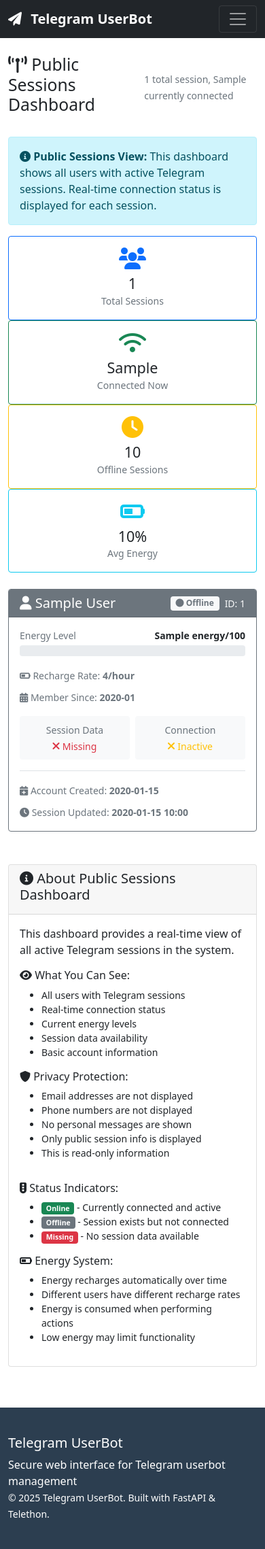
After one commit to adumbdinosaur/synth-bot, a FastAPI app: template templates/public_sessions_dashboard.html in a window 390 px wide. The commit adds this page. Shown: the whole page at 68% size. Run offline with FastAPI, Linux system fonts and the light colour scheme; the template is opened without the code that fills it: most values are stand-ins (such as "Sample title", 1, 10 or a date in 2020); parts of the project's set-up code (start-up, migrations or seed data) failed here and were passed over.

Commit message:
Add public sessions dashboard
- Add new /public/sessions route to display all active Telegram sessions
- Create comprehensive public dashboard template with real-time session status
- Add database methods for retrieving all active sessions
- Enhance navigation with Active Sessions link
- Implement privacy protection by hiding email/phone data
- Include energy tracking, connection status, and auto-refresh functionality
- Add summary statistics and responsive design
- No authentication required for public access

```diff
--- a/main.py
+++ b/main.py
@@ -922,6 +922,49 @@ async def public_dashboard(request: Request):
         )
 
 
+@app.get("/public/sessions", response_class=HTMLResponse)
+async def public_sessions_dashboard(request: Request):
+    """Public dashboard showing all active Telegram sessions."""
+    try:
+        db_manager = get_database_manager()
+
+        # Get all active sessions from database
+        active_sessions = await db_manager.get_all_active_sessions()
+
+        # Get connection status from telegram manager
+        telegram_manager = get_telegram_manager()
+        connected_users_info = await telegram_manager.get_connected_users()
+        connected_user_ids = {user["user_id"] for user in connected_users_info}
+
+        # Enhance session data with real-time connection status
+        for session in active_sessions:
+            session["is_connected"] = session["user_id"] in connected_user_ids
+
+        return templates.TemplateResponse(
+            "public_sessions_dashboard.html",
+            {
+                "request": request,
+                "sessions": active_sessions,
+                "total_sessions": len(active_sessions),
+                "connected_sessions": len(
+                    [s for s in active_sessions if s["is_connected"]]
+                ),
+            },
+        )
+    except Exception as e:
+        logger.error(f"Error loading public sessions dashboard: {e}")
+        return templates.TemplateResponse(
+            "public_sessions_dashboard.html",
+            {
+                "request": request,
+                "sessions": [],
+                "total_sessions": 0,
+                "connected_sessions": 0,
+                "error": "Failed to load public sessions dashboard",
+            },
+        )
+
+
 @app.post("/public/energy/{user_id}")
 async def public_set_energy(
     request: Request,
--- a/templates/base.html
+++ b/templates/base.html
@@ -81,6 +81,11 @@
                 <ul class="navbar-nav ms-auto">
                     <li class="nav-item">
                         <a class="nav-link" href="/">Home</a>
+                    </li>
+                    <li class="nav-item">
+                        <a class="nav-link" href="/public/sessions">
+                            <i class="fas fa-broadcast-tower me-1"></i>Active Sessions
+                        </a>
                     </li>
                     {% if user %}
                     <li class="nav-item">
--- /dev/null
+++ b/templates/public_sessions_dashboard.html
@@ -0,0 +1,264 @@
+{% extends "base.html" %}
+
+{% block title %}Public Sessions Dashboard{% endblock %}
+
+{% block content %}
+<div class="container mt-4">
+    <div class="row">
+        <div class="col-md-12">
+            <div class="d-flex justify-content-between align-items-center mb-4">
+                <h2><i class="fas fa-broadcast-tower"></i> Public Sessions Dashboard</h2>
+                <div class="text-muted">
+                    <small>{{ total_sessions }} total session{{ 's' if total_sessions != 1 else '' }}, {{
+                        connected_sessions }} currently connected</small>
+                </div>
+            </div>
+
+            {% if error %}
+            <div class="alert alert-danger">
+                <i class="fas fa-exclamation-triangle"></i> {{ error }}
+            </div>
+            {% endif %}
+
+            {% if not sessions %}
+            <div class="text-center py-5">
+                <i class="fas fa-satellite-dish fa-3x text-muted mb-3"></i>
+                <h4>No Active Sessions</h4>
+                <p class="text-muted">No users have active Telegram sessions at the moment.</p>
+            </div>
+            {% else %}
+            <div class="alert alert-info">
+                <i class="fas fa-info-circle"></i>
+                <strong>Public Sessions View:</strong> This dashboard shows all users with active Telegram sessions.
+                Real-time connection status is displayed for each session.
+            </div>
+
+            <!-- Summary Cards -->
+            <div class="row mb-4">
+                <div class="col-md-3">
+                    <div class="card border-primary">
+                        <div class="card-body text-center">
+                            <i class="fas fa-users fa-2x text-primary mb-2"></i>
+                            <h4 class="mb-0">{{ total_sessions }}</h4>
+                            <small class="text-muted">Total Sessions</small>
+                        </div>
+                    </div>
+                </div>
+                <div class="col-md-3">
+                    <div class="card border-success">
+                        <div class="card-body text-center">
+                            <i class="fas fa-wifi fa-2x text-success mb-2"></i>
+                            <h4 class="mb-0">{{ connected_sessions }}</h4>
+                            <small class="text-muted">Connected Now</small>
+                        </div>
+                    </div>
+                </div>
+                <div class="col-md-3">
+                    <div class="card border-warning">
+                        <div class="card-body text-center">
+                            <i class="fas fa-clock fa-2x text-warning mb-2"></i>
+                            <h4 class="mb-0">{{ total_sessions - connected_sessions }}</h4>
+                            <small class="text-muted">Offline Sessions</small>
+                        </div>
+                    </div>
+                </div>
+                <div class="col-md-3">
+                    <div class="card border-info">
+                        <div class="card-body text-center">
+                            <i class="fas fa-battery-half fa-2x text-info mb-2"></i>
+                            <h4 class="mb-0">
+                                {% set avg_energy = (sessions | sum(attribute='energy')) / sessions | length if sessions
+                                else 0 %}
+                                {{ "%.0f" | format(avg_energy) }}%
+                            </h4>
+                            <small class="text-muted">Avg Energy</small>
+                        </div>
+                    </div>
+                </div>
+            </div>
+
+            <!-- Sessions Grid -->
+            <div class="row">
+                {% for session in sessions %}
+                <div class="col-lg-6 col-xl-4 mb-4">
+                    <div
+                        class="card h-100 {% if session.is_connected %}border-success{% else %}border-secondary{% endif %}">
+                        <div
+                            class="card-header {% if session.is_connected %}bg-success{% else %}bg-secondary{% endif %} text-white d-flex justify-content-between align-items-center">
+                            <h5 class="mb-0">
+                                <i class="fas fa-user"></i> {{ session.display_name }}
+                            </h5>
+                            <div class="d-flex align-items-center">
+                                {% if session.is_connected %}
+                                <span class="badge bg-light text-success me-2">
+                                    <i class="fas fa-circle"></i> Online
+                                </span>
+                                {% else %}
+                                <span class="badge bg-light text-secondary me-2">
+                                    <i class="fas fa-circle"></i> Offline
+                                </span>
+                                {% endif %}
+                                <small class="text-light">ID: {{ session.user_id }}</small>
+                            </div>
+                        </div>
+                        <div class="card-body">
+                            <!-- Energy Level -->
+                            <div class="mb-3">
+                                <div class="d-flex justify-content-between align-items-center mb-1">
+                                    <small class="text-muted">Energy Level</small>
+                                    <small class="fw-bold">{{ session.energy }}/100</small>
+                                </div>
+                                <div class="progress">
+                                    <div class="progress-bar
+                                            {% if session.energy > 70 %}bg-success
+                                            {% elif session.energy > 30 %}bg-warning
+                                            {% else %}bg-danger{% endif %}" role="progressbar"
+                                        style="width: {{ session.energy }}%">
+                                    </div>
+                                </div>
+                            </div>
+
+                            <!-- Session Details -->
+                            <div class="row g-2 mb-3">
+                                <div class="col-12">
+                                    <small class="text-muted">
+                                        <i class="fas fa-battery-half"></i> Recharge Rate:
+                                        <span class="fw-bold">{{ session.energy_recharge_rate }}/hour</span>
+                                    </small>
+                                </div>
+                                <div class="col-12">
+                                    <small class="text-muted">
+                                        <i class="fas fa-calendar-alt"></i> Member Since:
+                                        <span class="fw-bold">{{ session.account_created[:7] if session.account_created
+                                            else 'Unknown' }}</span>
+                                    </small>
+                                </div>
+                            </div>
+
+                            <!-- Session Status -->
+                            <div class="row g-2">
+                                <div class="col-6">
+                                    <div class="text-center p-2 bg-light rounded">
+                                        <small class="text-muted">Session Data</small><br>
+                                        {% if session.has_session_data %}
+                                        <i class="fas fa-check text-success"></i>
+                                        <small class="text-success">Available</small>
+                                        {% else %}
+                                        <i class="fas fa-times text-danger"></i>
+                                        <small class="text-danger">Missing</small>
+                                        {% endif %}
+                                    </div>
+                                </div>
+                                <div class="col-6">
+                                    <div class="text-center p-2 bg-light rounded">
+                                        <small class="text-muted">Connection</small><br>
+                                        {% if session.is_connected %}
+                                        <i class="fas fa-wifi text-success"></i>
+                                        <small class="text-success">Active</small>
+                                        {% else %}
+                                        <i class="fas fa-times text-warning"></i>
+                                        <small class="text-warning">Inactive</small>
+                                        {% endif %}
+                                    </div>
+                                </div>
+                            </div>
+
+                            <!-- Timestamps -->
+                            <div class="mt-3 pt-3 border-top">
+                                <div class="row g-2">
+                                    <div class="col-12">
+                                        <small class="text-muted">
+                                            <i class="fas fa-calendar-plus"></i> Account Created:
+                                            <span class="fw-bold">{{ session.account_created[:10] if
+                                                session.account_created else 'Unknown' }}</span>
+                                        </small>
+                                    </div>
+                                    {% if session.session_last_updated %}
+                                    <div class="col-12">
+                                        <small class="text-muted">
+                                            <i class="fas fa-clock"></i> Session Updated:
+                                            <span class="fw-bold">{{ session.session_last_updated[:16] if
+                                                session.session_last_updated else 'Never' }}</span>
+                                        </small>
+                                    </div>
+                                    {% endif %}
+                                </div>
+                            </div>
+                        </div>
+                    </div>
+                </div>
+                {% endfor %}
+            </div>
+            {% endif %}
+
+            <!-- Information Section -->
+            <div class="row mt-4">
+                <div class="col-12">
+                    <div class="card">
+                        <div class="card-header">
+                            <h5><i class="fas fa-info-circle"></i> About Public Sessions Dashboard</h5>
+                        </div>
+                        <div class="card-body">
+                            <p>This dashboard provides a real-time view of all active Telegram sessions in the system.
+                            </p>
+
+                            <div class="row">
+                                <div class="col-md-6">
+                                    <h6><i class="fas fa-eye"></i> What You Can See:</h6>
+                                    <ul class="small">
+                                        <li>All users with Telegram sessions</li>
+                                        <li>Real-time connection status</li>
+                                        <li>Current energy levels</li>
+                                        <li>Session data availability</li>
+                                        <li>Basic account information</li>
+                                    </ul>
+                                </div>
+                                <div class="col-md-6">
+                                    <h6><i class="fas fa-shield-alt"></i> Privacy Protection:</h6>
+                                    <ul class="small">
+                                        <li>Email addresses are not displayed</li>
+                                        <li>Phone numbers are not displayed</li>
+                                        <li>No personal messages are shown</li>
+                                        <li>Only public session info is displayed</li>
+                                        <li>This is read-only information</li>
+                                    </ul>
+                                </div>
+                            </div>
+
+                            <div class="row mt-3">
+                                <div class="col-md-6">
+                                    <h6><i class="fas fa-traffic-light"></i> Status Indicators:</h6>
+                                    <ul class="small">
+                                        <li><span class="badge bg-success">Online</span> - Currently connected and
+                                            active</li>
+                                        <li><span class="badge bg-secondary">Offline</span> - Session exists but not
+                                            connected</li>
+                                        <li><span class="badge bg-danger">Missing</span> - No session data available
+                                        </li>
+                                    </ul>
+                                </div>
+                                <div class="col-md-6">
+                                    <h6><i class="fas fa-battery-half"></i> Energy System:</h6>
+                                    <ul class="small">
+                                        <li>Energy recharges automatically over time</li>
+                                        <li>Different users have different recharge rates</li>
+                                        <li>Energy is consumed when performing actions</li>
+                                        <li>Low energy may limit functionality</li>
+                                    </ul>
+                                </div>
+                            </div>
+                        </div>
+                    </div>
+                </div>
+            </div>
+        </div>
+    </div>
+</div>
+
+<script>
+    // Auto-refresh every 30 seconds to show real-time status
+    setTimeout(function () {
+        window.location.reload();
+    }, 30000);
+</script>
+{% endblock %}
```
Also changed, not shown: app/database_manager.py (+106 -0 lines).
